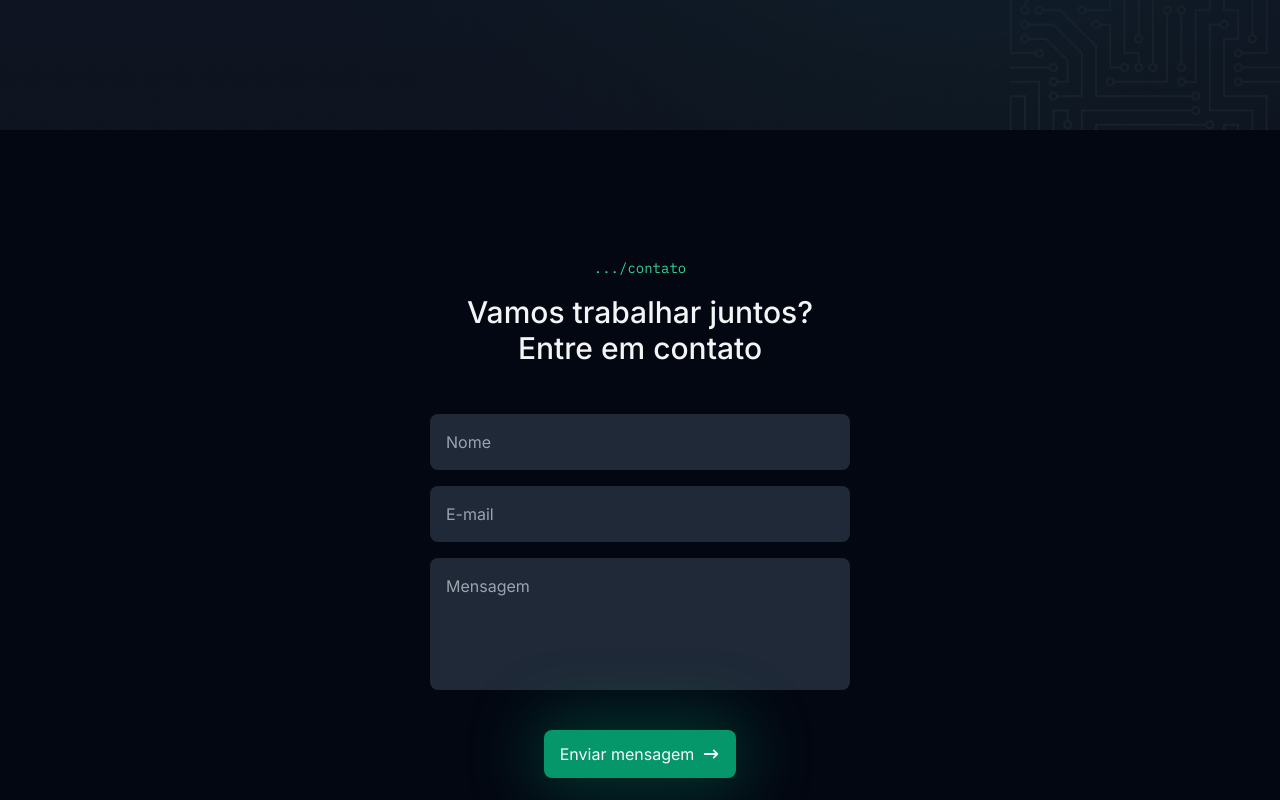
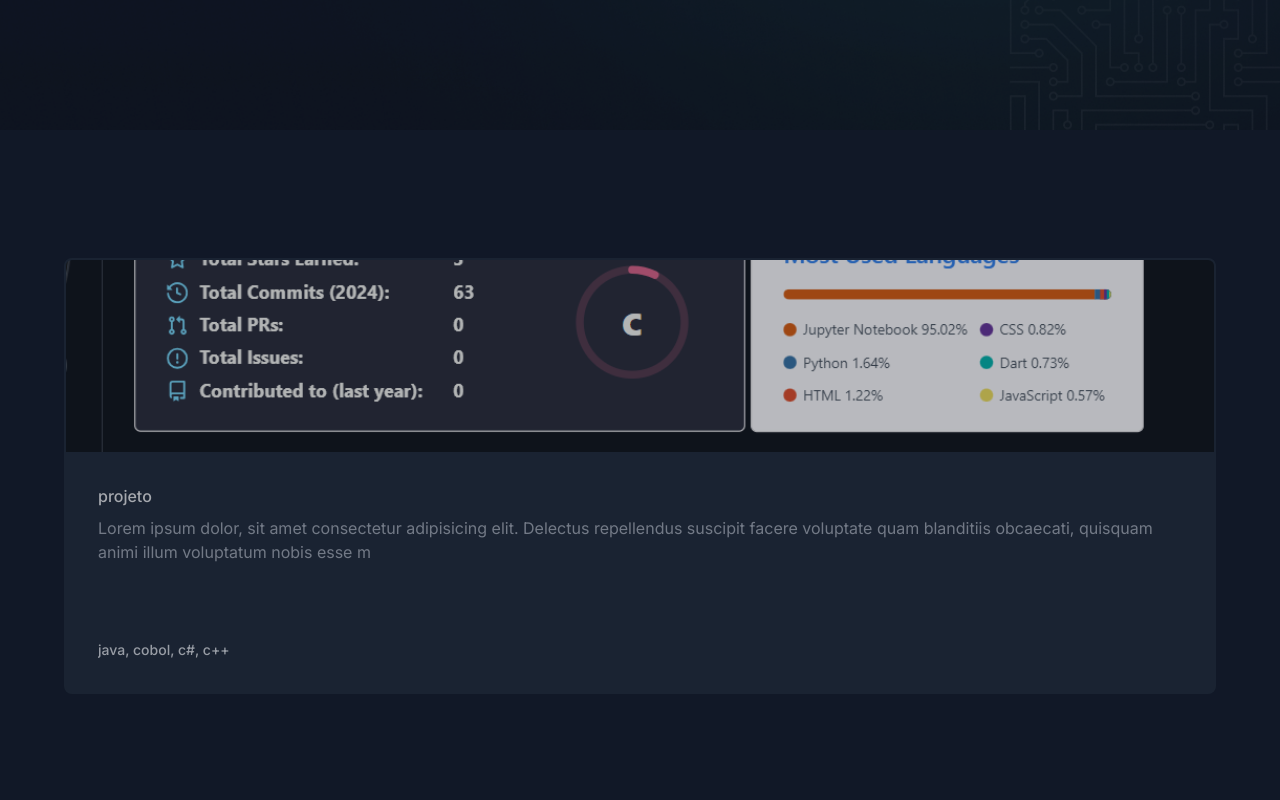
Before and after one commit to lukkspereiraa/Portifolio, a Next.js app: page /projects in a window 1280 px wide. Shown: the part 500-1300 px from the top of the page. Built offline with nearby package versions, Linux system fonts and the light colour scheme.

Commit message:
add: project card e project list da pagina projetos

```diff
--- /dev/null
+++ b/app/components/pages/projects/project-list/index.tsx
@@ -0,0 +1,14 @@
+import Link from "next/link";
+import ProjectCard from "./project-card";
+
+const ProjectList = () => {
+    return (
+    <section className="container py-32 grid grid-cols-1 sm:grid-cols-[repeat(auto-fit,minmax(350px,1fr))] gap-x-4
+    gap-y-6">
+        <Link href="/projects">
+            <ProjectCard />
+        </Link>
+    </section> );
+}
+
+export default ProjectList;
--- /dev/null
+++ b/app/components/pages/projects/project-list/project-card/index.tsx
@@ -0,0 +1,29 @@
+import Image from "next/image";
+import imagem from "../../../../../../public/images/projects/imagemProjcts.png"
+const ProjectCard = () => {
+    return ( <div className="rounded-lg h-[436px] flex flex-col bg-gray-800 overflow-hidden border-2 border-gray-800 hover:border-emerald-500 opacity-70 hover:opacity-100 transition-all group">
+        <div className="w-full h-48 overflow-hidden">
+            <Image
+            alt="iamgem do projeto"
+            width={380}
+            height={320}
+            src={imagem}
+            unoptimized
+            className="w-full h-full object-cover group-hover:scale-110 duration-500 transition-all"
+            />
+        </div>
+        <div className="flex-1 flex flex-col p-8">
+            <strong className="font-medium text-gray-50/90 group-hover:text-emerald-500 transition-all">
+                projeto
+            </strong>
+            <p className="mt-2 text-gray-400 line-clamp-4">
+                Lorem ipsum dolor, sit amet consectetur adipisicing elit. Delectus repellendus suscipit facere voluptate quam blanditiis obcaecati, quisquam animi illum voluptatum nobis esse m
+            </p>
+            <span className="text-gray-300 text-sm font-medium block mt-auto truncate">
+                java, cobol, c#, c++
+            </span>
+        </div>
+    </div> );
+}
+
+export default ProjectCard;
--- a/app/projects/page.tsx
+++ b/app/projects/page.tsx
@@ -1,9 +1,11 @@
 import PageIntro from "../components/pages/projects/page-intro";
+import ProjectList from "../components/pages/projects/project-list";
 
 export default function Projects(){
     return(
         <>
             <PageIntro />
+            <ProjectList />
         </>
     )
 }
```
